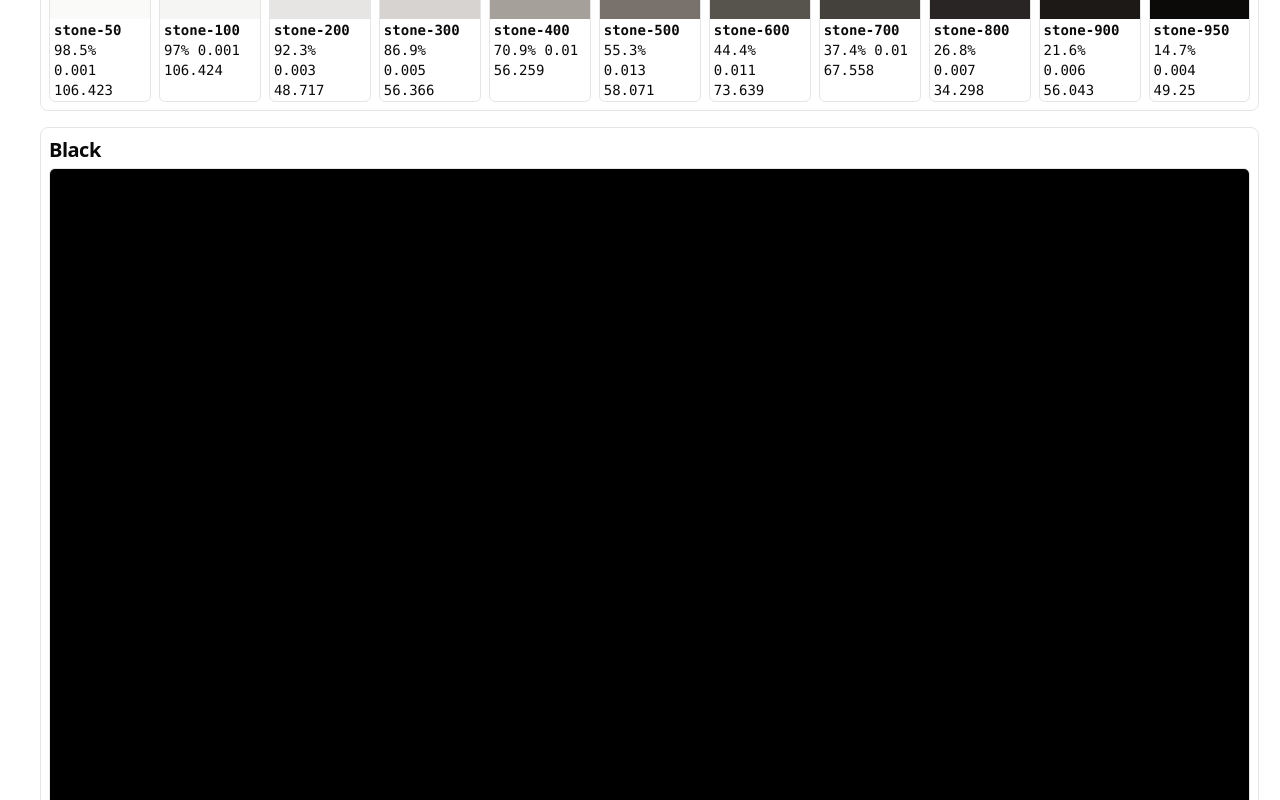
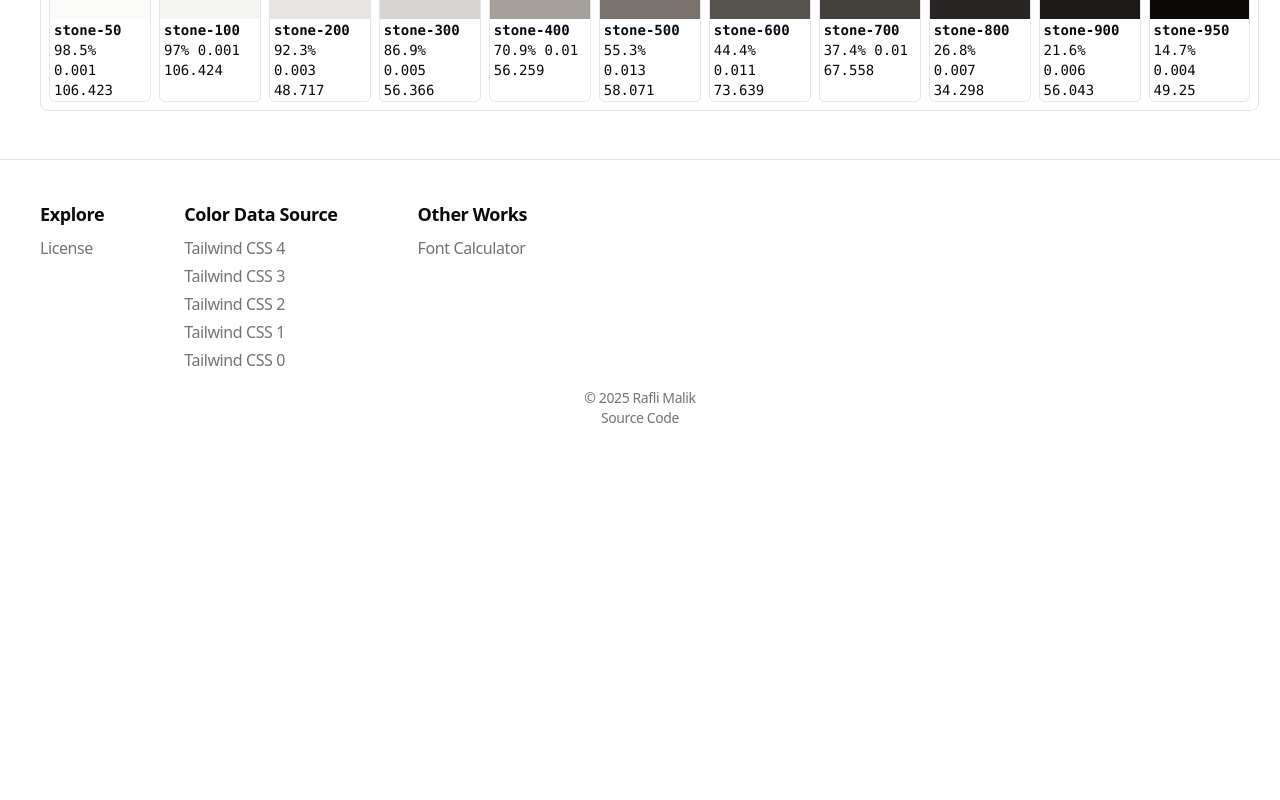
Before and after one commit to RMalik777/Tailwind-Color, a SvelteKit app: page / in a window 1280 px wide. Shown: the part 5460-6260 px from the top of the page. After the commit the page ends 5888 px from the top, so only its background shows below. Built offline with nearby package versions, Linux system fonts and the light colour scheme.

Commit message:
chore: remove black and white

```diff
--- a/src/routes/+page.svelte
+++ b/src/routes/+page.svelte
@@ -20,15 +20,15 @@
 	const color = $derived.by(() => {
 		switch (version.current) {
 			case "V0":
-				return colorV0;
+				return colorV0.filter((color) => color.color !== "black" && color.color !== "white");
 			case "V1":
-				return colorV1;
+				return colorV1.filter((color) => color.color !== "black" && color.color !== "white");
 			case "V2":
-				return colorV2;
+				return colorV2.filter((color) => color.color !== "black" && color.color !== "white");
 			case "V3":
-				return colorV3;
+				return colorV3.filter((color) => color.color !== "black" && color.color !== "white");
 			default:
-				return colorV4;
+				return colorV4.filter((color) => color.color !== "black" && color.color !== "white");
 		}
 	});
 </script>
```
